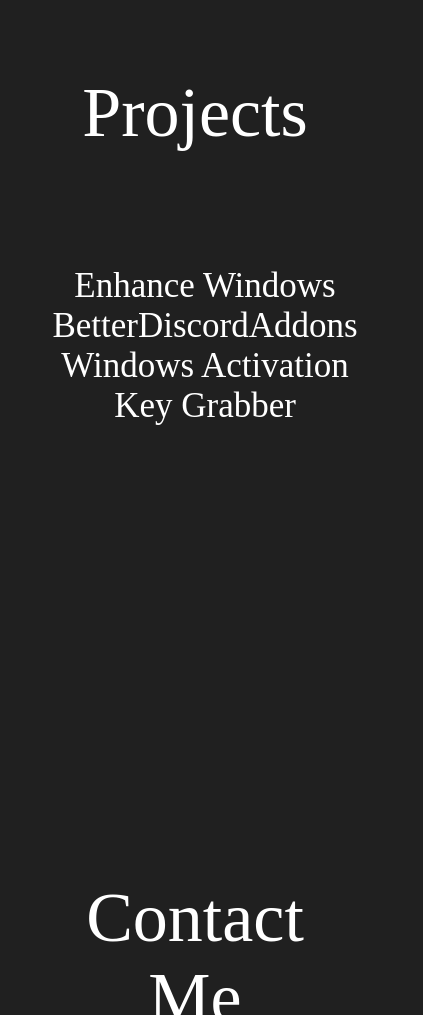
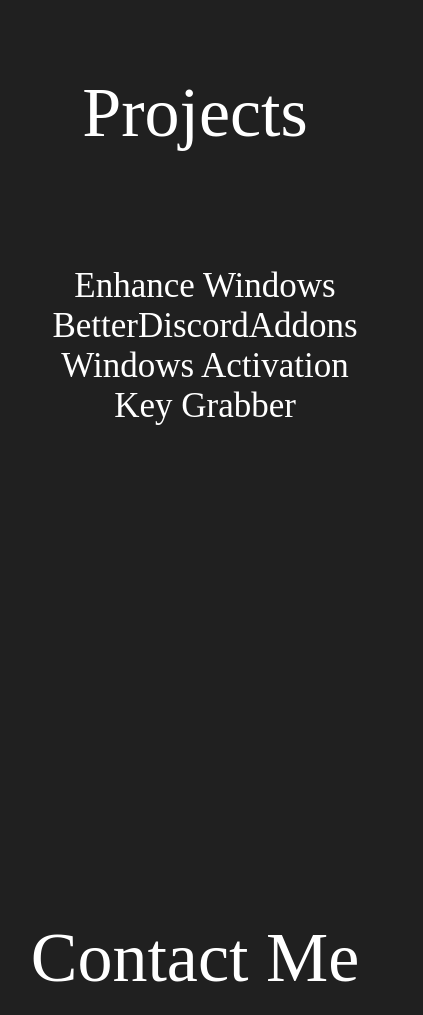
Before and after one commit to OlaYZen/olayzen.github.io, a plain HTML site: page index.html in a window 390 px wide. Shown: the part 3047-4062 px from the top of the page, 423 px wide, since content can reach past the window. Drawn offline with Linux system fonts and the light colour scheme; a web font is replaced by a local one.

Commit message:
mobile optimization #1

```diff
--- a/stylesheet.css
+++ b/stylesheet.css
@@ -124,8 +124,6 @@ p.containertitles.containertext{
     font-size: 70px;
     display: inline-block;
     text-decoration: none;
-    padding-right: 35px;
-    padding-left: 35px;
     text-align: center;
     color: var(--default-text-color);
 }
```
